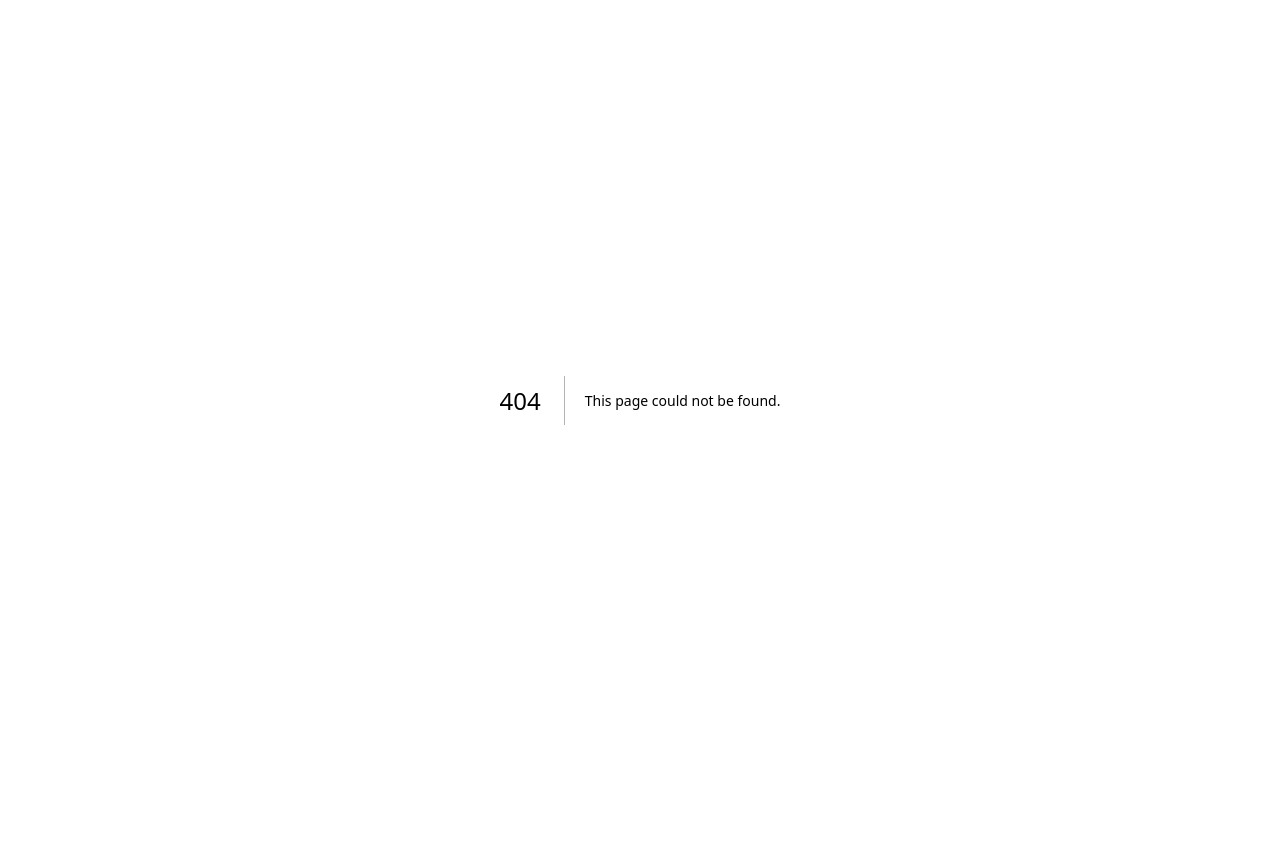
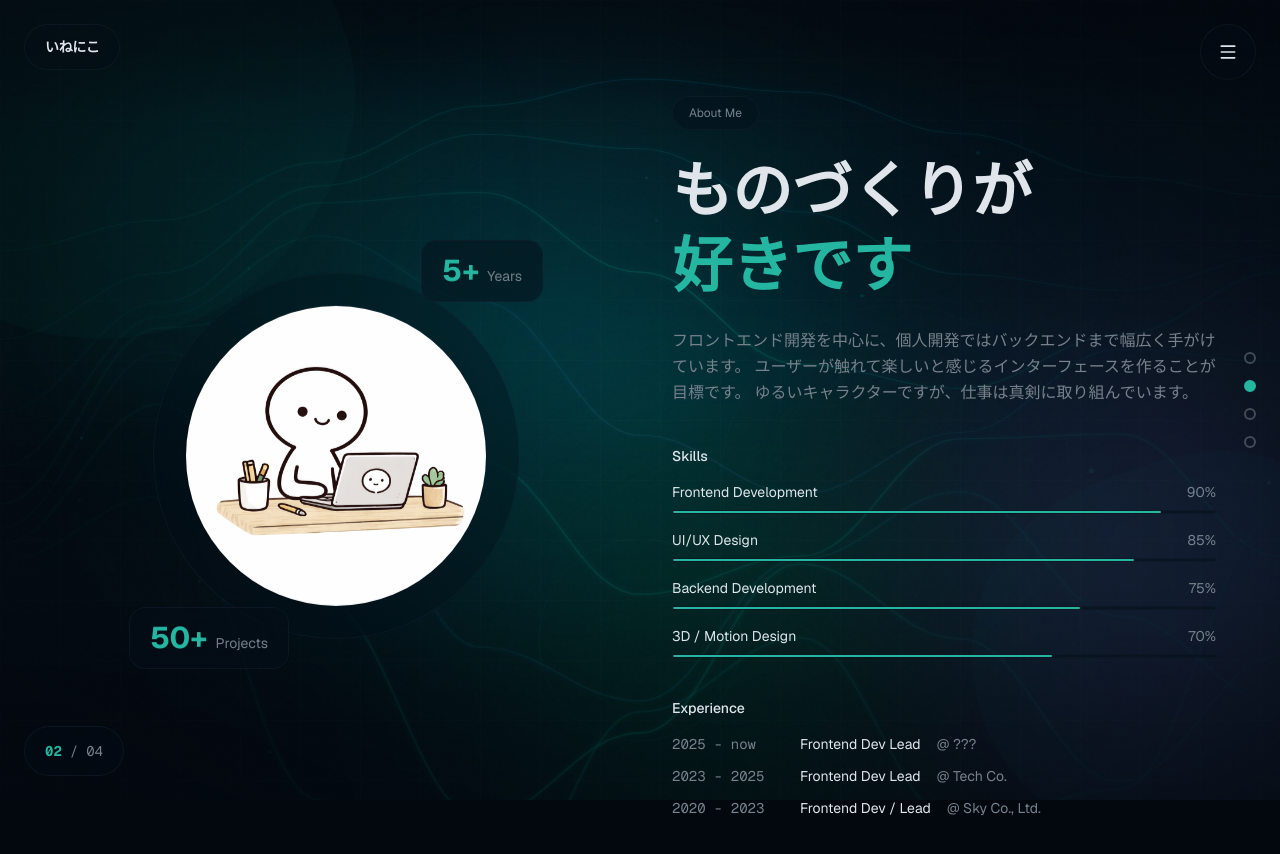
Before and after one commit to moppiiiii/inenico-portfolio, a Next.js app: page /about in a window 1280 px wide. Before the commit this address had no page. Shown: the top 854 px of the page. Before the commit the page ends 800 px from the top, so only its background shows below. Built offline with nearby package versions, Linux system fonts and the light colour scheme.

Commit message:
feat: create AboutPage component with skills and experience sections

```diff
--- /dev/null
+++ b/src/app/about/page.tsx
@@ -0,0 +1,188 @@
+"use client";
+
+import { motion } from "framer-motion";
+import Image from "next/image";
+import { AnimatedBackground } from "@/components/animated-background";
+import { CreativeNav } from "@/components/creative-nav";
+import { PageTransition } from "@/components/page-transition";
+
+const skills = [
+  { name: "Frontend Development", level: 90 },
+  { name: "UI/UX Design", level: 85 },
+  { name: "Backend Development", level: 75 },
+  { name: "3D / Motion Design", level: 70 },
+];
+
+const experiences = [
+  { year: "2025 - now", role: "Frontend Dev Lead", company: "???" },
+  { year: "2023 - 2025", role: "Frontend Dev Lead", company: "Tech Co." },
+  {
+    year: "2020 - 2023",
+    role: "Frontend Dev / Lead",
+    company: "Sky Co., Ltd.",
+  },
+];
+
+export default function AboutPage() {
+  return (
+    <PageTransition>
+      <main className="relative min-h-screen overflow-hidden">
+        <AnimatedBackground />
+        <CreativeNav />
+
+        <div className="relative z-10 min-h-screen flex items-center py-24 px-6">
+          <div className="max-w-6xl mx-auto w-full">
+            <div className="grid lg:grid-cols-2 gap-16 items-center">
+              {/* Left - Character & Stats */}
+              <motion.div
+                className="relative"
+                initial={{ opacity: 0, x: -50 }}
+                animate={{ opacity: 1, x: 0 }}
+                transition={{ delay: 0.8, duration: 0.6 }}
+              >
+                <div className="relative flex justify-center rounded-full">
+                  <motion.div
+                    className="relative"
+                    animate={{ y: [0, -15, 0] }}
+                    transition={{
+                      duration: 5,
+                      repeat: Number.POSITIVE_INFINITY,
+                      ease: "easeInOut",
+                    }}
+                  >
+                    <div className="backdrop-blur-2xl bg-card/30 border border-border/50 rounded-3xl p-8 rounded-full">
+                      <Image
+                        src="/images/ineniko-laptop.png"
+                        alt="いねにこ working"
+                        width={300}
+                        height={300}
+                        className="relative z-10 rounded-full"
+                      />
+                    </div>
+
+                    {/* Floating stats */}
+                    <motion.div
+                      className="absolute -top-6 -right-6 backdrop-blur-2xl bg-card/50 border border-border/50 rounded-2xl px-5 py-3"
+                      animate={{ y: [0, -10, 0] }}
+                      transition={{
+                        duration: 4,
+                        repeat: Number.POSITIVE_INFINITY,
+                      }}
+                    >
+                      <span className="text-3xl font-bold text-primary">
+                        5+
+                      </span>
+                      <span className="text-sm text-muted-foreground ml-2">
+                        Years
+                      </span>
+                    </motion.div>
+
+                    <motion.div
+                      className="absolute -bottom-6 -left-6 backdrop-blur-2xl bg-card/50 border border-border/50 rounded-2xl px-5 py-3"
+                      animate={{ y: [0, 10, 0] }}
+                      transition={{
+                        duration: 4.5,
+                        repeat: Number.POSITIVE_INFINITY,
+                      }}
+                    >
+                      <span className="text-3xl font-bold text-primary">
+                        50+
+                      </span>
+                      <span className="text-sm text-muted-foreground ml-2">
+                        Projects
+                      </span>
+                    </motion.div>
+                  </motion.div>
+                </div>
+              </motion.div>
+
+              {/* Right - Content */}
+              <motion.div
+                initial={{ opacity: 0, x: 50 }}
+                animate={{ opacity: 1, x: 0 }}
+                transition={{ delay: 0.9, duration: 0.6 }}
+              >
+                <motion.span
+                  className="inline-block backdrop-blur-2xl bg-card/30 border border-border/50 rounded-full px-4 py-2 text-xs text-muted-foreground mb-6"
+                  initial={{ opacity: 0, y: 20 }}
+                  animate={{ opacity: 1, y: 0 }}
+                  transition={{ delay: 1 }}
+                >
+                  About Me
+                </motion.span>
+
+                <h1 className="text-4xl md:text-6xl font-bold mb-6 leading-tight">
+                  <span className="text-foreground">ものづくりが</span>
+                  <br />
+                  <span className="text-primary">好きです</span>
+                </h1>
+
+                <p className="text-muted-foreground mb-10 leading-relaxed">
+                  フロントエンド開発を中心に、個人開発ではバックエンドまで幅広く手がけています。
+                  ユーザーが触れて楽しいと感じるインターフェースを作ることが目標です。
+                  ゆるいキャラクターですが、仕事は真剣に取り組んでいます。
+                </p>
+
+                {/* Skills */}
+                <div className="space-y-4 mb-10">
+                  <h3 className="text-sm font-medium text-foreground mb-4">
+                    Skills
+                  </h3>
+                  {skills.map((skill, index) => (
+                    <motion.div
+                      key={skill.name}
+                      initial={{ opacity: 0, x: 20 }}
+                      animate={{ opacity: 1, x: 0 }}
+                      transition={{ delay: 1.1 + index * 0.1 }}
+                    >
+                      <div className="flex justify-between text-sm mb-2">
+                        <span className="text-foreground">{skill.name}</span>
+                        <span className="text-muted-foreground">
+                          {skill.level}%
+                        </span>
+                      </div>
+                      <div className="h-1 bg-card/50 rounded-full overflow-hidden backdrop-blur-xl border border-border/30">
+                        <motion.div
+                          className="h-full bg-primary rounded-full"
+                          initial={{ width: 0 }}
+                          animate={{ width: `${skill.level}%` }}
+                          transition={{ duration: 1, delay: 1.2 + index * 0.1 }}
+                        />
+                      </div>
+                    </motion.div>
+                  ))}
+                </div>
+
+                {/* Experience */}
+                <div>
+                  <h3 className="text-sm font-medium text-foreground mb-4">
+                    Experience
+                  </h3>
+                  <div className="space-y-3">
+                    {experiences.map((exp, index) => (
+                      <motion.div
+                        key={exp.year}
+                        className="flex items-center gap-4 text-sm"
+                        initial={{ opacity: 0, x: 20 }}
+                        animate={{ opacity: 1, x: 0 }}
+                        transition={{ delay: 1.5 + index * 0.1 }}
+                      >
+                        <span className="text-muted-foreground font-mono w-28">
+                          {exp.year}
+                        </span>
+                        <span className="text-foreground">{exp.role}</span>
+                        <span className="text-muted-foreground">
+                          @ {exp.company}
+                        </span>
+                      </motion.div>
+                    ))}
+                  </div>
+                </div>
+              </motion.div>
+            </div>
+          </div>
+        </div>
+      </main>
+    </PageTransition>
+  );
+}
```
